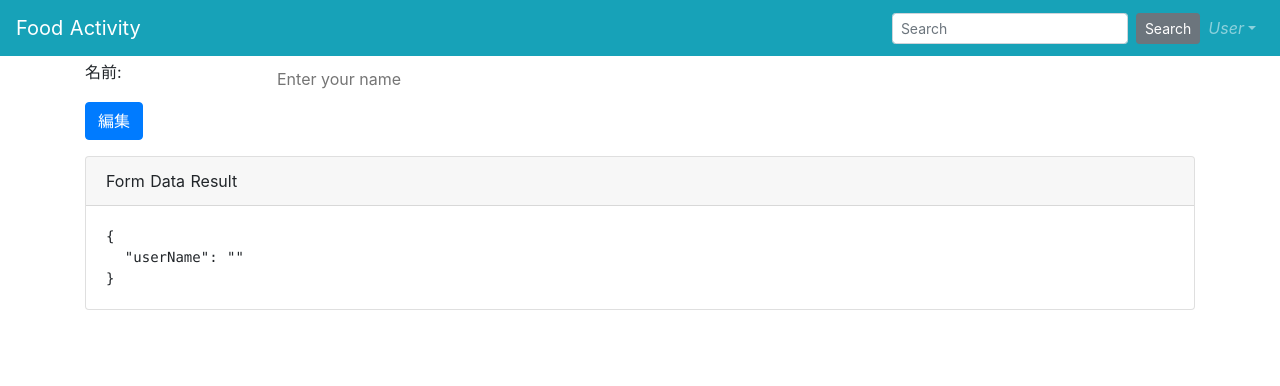
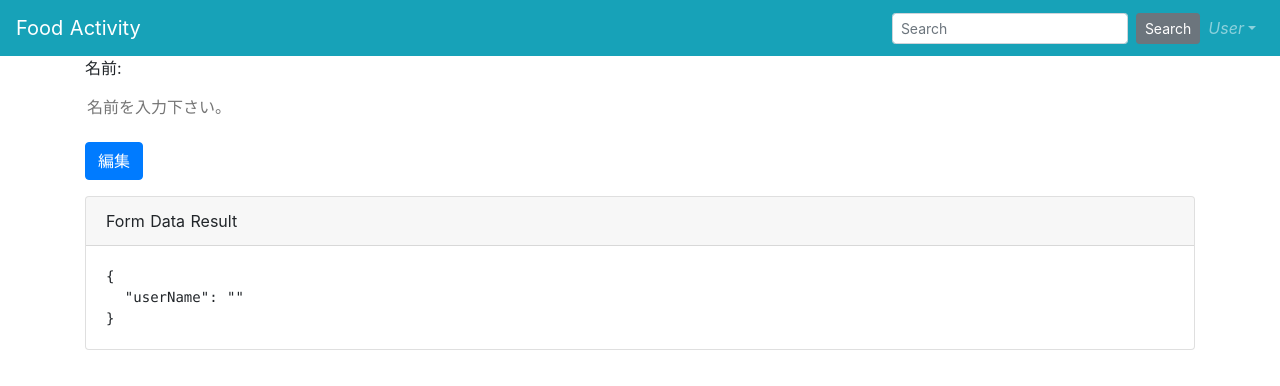
Before and after one commit to ya6maDev/FoodActivity, a Nuxt app in the folder frontend/: page /user/1 in a window 1280 px wide. Shown: the top 386 px of the page. Built offline with nearby package versions, Linux system fonts and the light colour scheme; no server answers.

Commit message:
レイアウトの微調整

```diff
--- a/frontend/pages/user/_id/index.vue
+++ b/frontend/pages/user/_id/index.vue
@@ -4,20 +4,10 @@
       <MessageArea :message="message" :variant="variant"></MessageArea>
     </div>
     <b-form @submit="onSubmit" @reset="onReset" v-if="show">
-      <b-row class="my-1">
-        <b-col sm="2">
-          <label for="input-small">名前:</label>
-        </b-col>
-        <b-col sm="10">
-          <b-form-input
-            id="input-small"
-            v-model="user.userName"
-            :plaintext="updateFlg"
-            placeholder="Enter your name"
-          ></b-form-input>
-        </b-col>
+      <b-form-group id="input-group-1" label="名前:" label-for="input-1">
+        <b-form-input id="input-1" v-model="user.userName" :plaintext="updateFlg" required placeholder="名前を入力下さい。"></b-form-input>
+      </b-form-group>
 
-      </b-row>
       <div v-if="updateFlg">
         <b-button type="button" variant="primary" @click="onClick">編集</b-button>
       </div>
@@ -33,7 +23,7 @@
 </template>
 
 <script>
-import MessageArea from "~/components/MessageArea.vue";
+import MessageArea from "~/components/common/MessageArea.vue";
 
 export default {
   components: {
```
Also changed, not shown: frontend/components/common/MessageArea.vue (renamed from frontend/components/MessageArea.vue).
